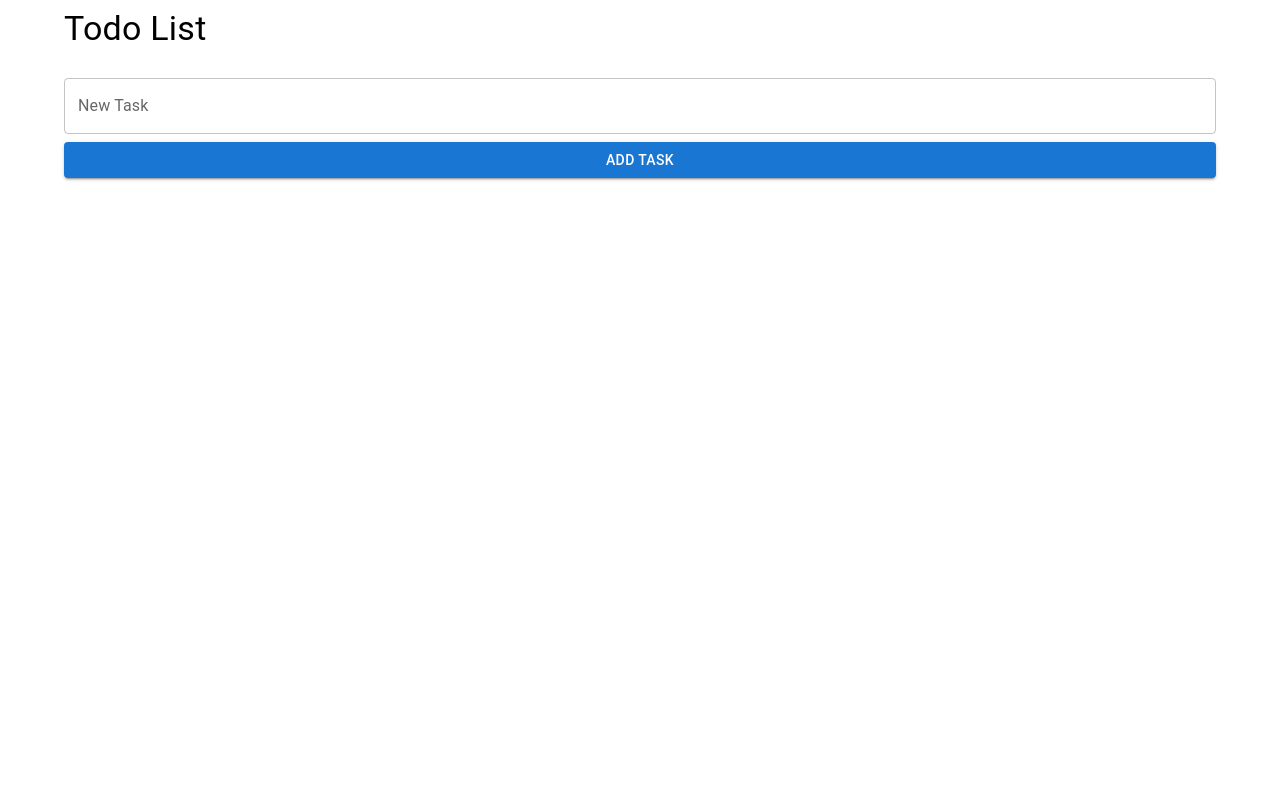
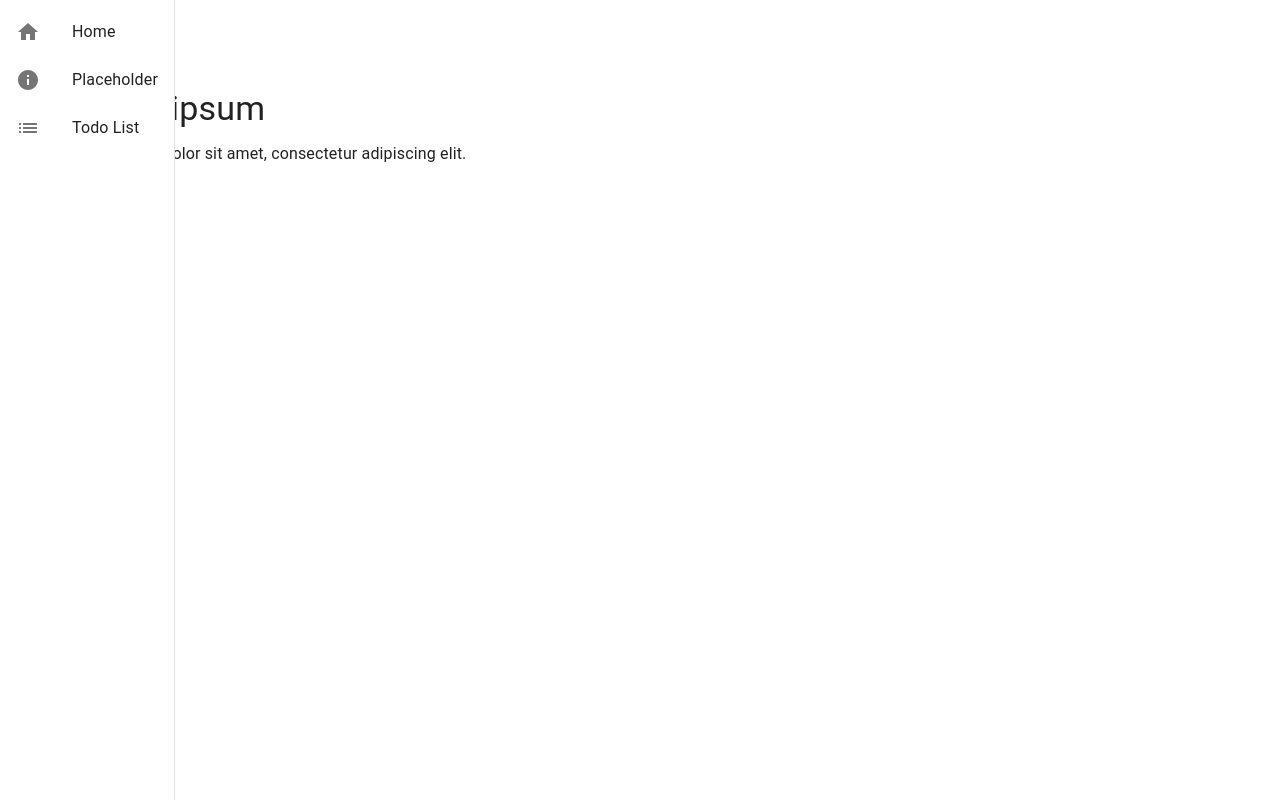
Before and after one commit to yannickmaas/todo-list, a React (Create React App) app: page / in a window 1280 px wide. Built offline with nearby package versions, Linux system fonts and the light colour scheme.

Commit message:
Added sidenavigation with placeholder pages

```diff
--- a/src/App.js
+++ b/src/App.js
@@ -1,9 +1,11 @@
-import React, { useState } from 'react';
+import React, { useState, useEffect, useContext, createContext } from 'react';
 import {
   Container, TextField, Button, List, ListItem, ListItemText, IconButton, Checkbox, Typography,
-  Dialog, DialogActions, DialogContent, DialogContentText, DialogTitle
+  Dialog, DialogActions, DialogContent, DialogContentText, DialogTitle, Drawer, List as MUIList, ListItem as MUIListItem,
+  ListItemIcon, ListItemText as MUIListItemText, AppBar, Toolbar, CssBaseline, Box
 } from '@mui/material';
-import { Delete, Edit } from '@mui/icons-material';
+import { Delete, Edit, Home, List as ListIcon, Info, Place } from '@mui/icons-material';
+import { BrowserRouter as Router, Routes, Route, Link } from 'react-router-dom';
 
 // Set up initial global state
 const initialGlobalState = {
@@ -11,7 +13,7 @@ const initialGlobalState = {
 };
 
 // Create a Context for the global state
-const GlobalState = React.createContext();
+const GlobalState = createContext();
 
 // Create a Global component
 class Global extends React.Component {
@@ -23,22 +25,20 @@ class Global extends React.Component {
   }
 
   componentDidMount() {
-    GlobalState.set = this.setGlobalState;
+    window.GlobalState.set = this.setGlobalState;
   }
 
   setGlobalState = (data = {}) => {
-    const { globals } = this.state;
-    Object.keys(data).forEach((key) => {
-      globals[key] = data[key];
-    });
-    this.setState({ globals });
+    this.setState((prevState) => ({
+      globals: { ...prevState.globals, ...data },
+    }));
   };
 
   render() {
     const { globals } = this.state;
     const { Root } = this.props;
     return (
-      <GlobalState.Provider value={globals}>
+      <GlobalState.Provider value={{ globals, setGlobalState: this.setGlobalState }}>
         <Root />
       </GlobalState.Provider>
     );
@@ -46,20 +46,20 @@ class Global extends React.Component {
 }
 
 // Create a hook to use the GlobalState
-const useGlobalState = () => React.useContext(GlobalState);
+const useGlobalState = () => useContext(GlobalState);
 
 // Create a component to render and modify the to-do list
 function TodoList() {
-  //Define states
-  const { tasks } = useGlobalState();
+  // Define states
+  const { globals: { tasks }, setGlobalState } = useGlobalState();
   const [newTask, setNewTask] = useState('');
   const [editIndex, setEditIndex] = useState(null);
   const [editTask, setEditTask] = useState('');
 
-  //Add task function
+  // Add task function
   function addTask() {
     if (newTask) {
-      GlobalState.set({
+      setGlobalState({
         tasks: [...tasks, { text: newTask, completed: false }],
       });
       setNewTask('');
@@ -67,31 +67,31 @@ function TodoList() {
   }
 
   function openEditDialog(index) {
-    //Gets triggered and gets the data from the task in the textfield
+    // Gets triggered and gets the data from the task in the textfield
     setEditIndex(index);
     setEditTask(tasks[index].text);
   }
 
   function handleEditTask() {
     if (editTask) {
-      //For each task, the function checks if the current index i is equal to editIndex, if so it changes the task data
+      // For each task, the function checks if the current index i is equal to editIndex, if so it changes the task data
       const updatedTasks = tasks.map((task, i) => (i === editIndex ? { ...task, text: editTask } : task));
-      GlobalState.set({ tasks: updatedTasks });
+      setGlobalState({ tasks: updatedTasks });
       setEditIndex(null);
       setEditTask('');
     }
   }
 
   function deleteTask(index) {
-    //Updates the globalstate to filter the deleted tasks
+    // Updates the globalstate to filter the deleted tasks
     const updatedTasks = tasks.filter((_, i) => i !== index);
-    GlobalState.set({ tasks: updatedTasks });
+    setGlobalState({ tasks: updatedTasks });
   }
 
   function toggleTaskCompletion(index) {
-    //Checks the task if found in the loop
+    // Checks the task if found in the loop
     const updatedTasks = tasks.map((task, i) => (i === index ? { ...task, completed: !task.completed } : task));
-    GlobalState.set({ tasks: updatedTasks });
+    setGlobalState({ tasks: updatedTasks });
   }
 
   return (
@@ -161,9 +161,66 @@ function TodoList() {
   );
 }
 
+// Placeholders for other pages
+function PlaceholderPage() {
+  return (
+    <Container>
+      <Typography variant="h4" gutterBottom>Lorem ipsum</Typography>
+      <Typography>Lorem ipsum dolor sit amet, consectetur adipiscing elit.</Typography>
+    </Container>
+  );
+}
+
+// Sidebar navigation
+function Sidebar() {
+  return (
+    <Drawer variant="permanent">
+      <MUIList>
+        <MUIListItem button component={Link} to="/">
+          <ListItemIcon><Home /></ListItemIcon>
+          <MUIListItemText primary="Home" />
+        </MUIListItem>
+        <MUIListItem button component={Link} to="/placeholder">
+          <ListItemIcon><Info /></ListItemIcon>
+          <MUIListItemText primary="Placeholder" />
+        </MUIListItem>
+        <MUIListItem button component={Link} to="/todo-list">
+          <ListItemIcon><ListIcon /></ListItemIcon>
+          <MUIListItemText primary="Todo List" />
+        </MUIListItem>
+      </MUIList>
+    </Drawer>
+  );
+}
+
+// Main page
+function MainPage() {
+  return (
+    <Box sx={{ display: 'flex' }}>
+      <CssBaseline />
+      <Sidebar />
+      <Box
+        component="main"
+        sx={{ flexGrow: 1, p: 3 }}
+      >
+        <Toolbar />
+        <Routes>
+          <Route exact path="/" element={<PlaceholderPage />} />
+          <Route path="/todo-list" element={<TodoList />} />
+          <Route path="/placeholder" element={<PlaceholderPage />} />
+        </Routes>
+      </Box>
+    </Box>
+  );
+}
+
 // Create the main App component
 export default function App() {
-  return <Global Root={() => <TodoList />} />;
+  return (
+    <Router>
+      <Global Root={MainPage} />
+    </Router>
+  );
 }
 
 // Expose the GlobalState object to the window
```
